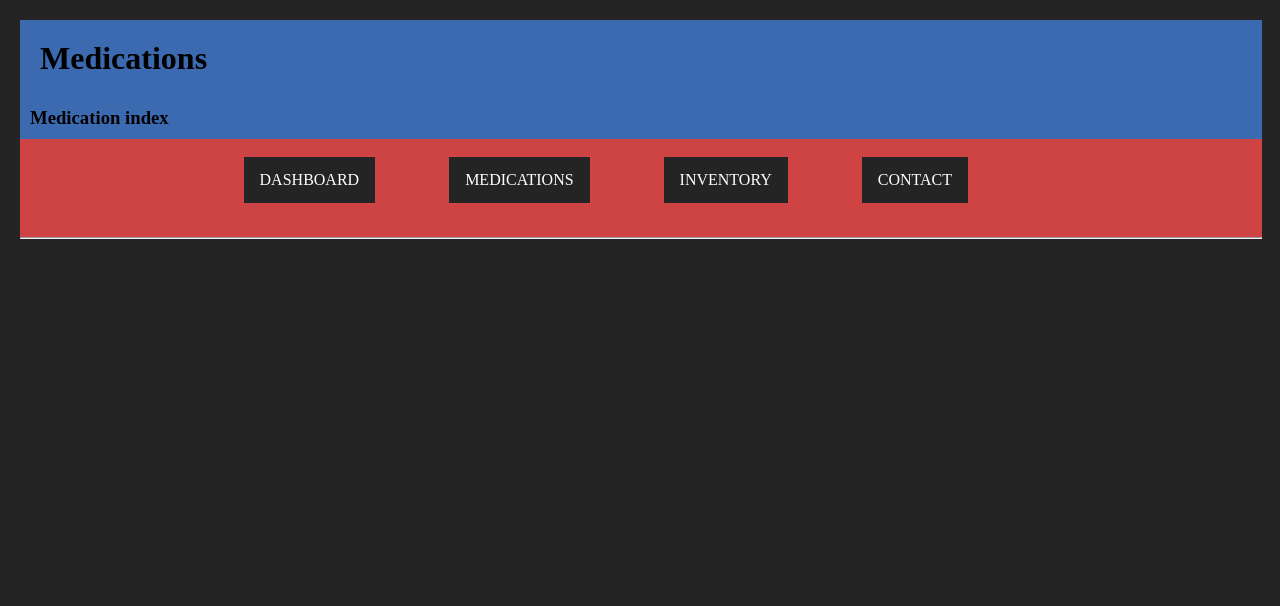
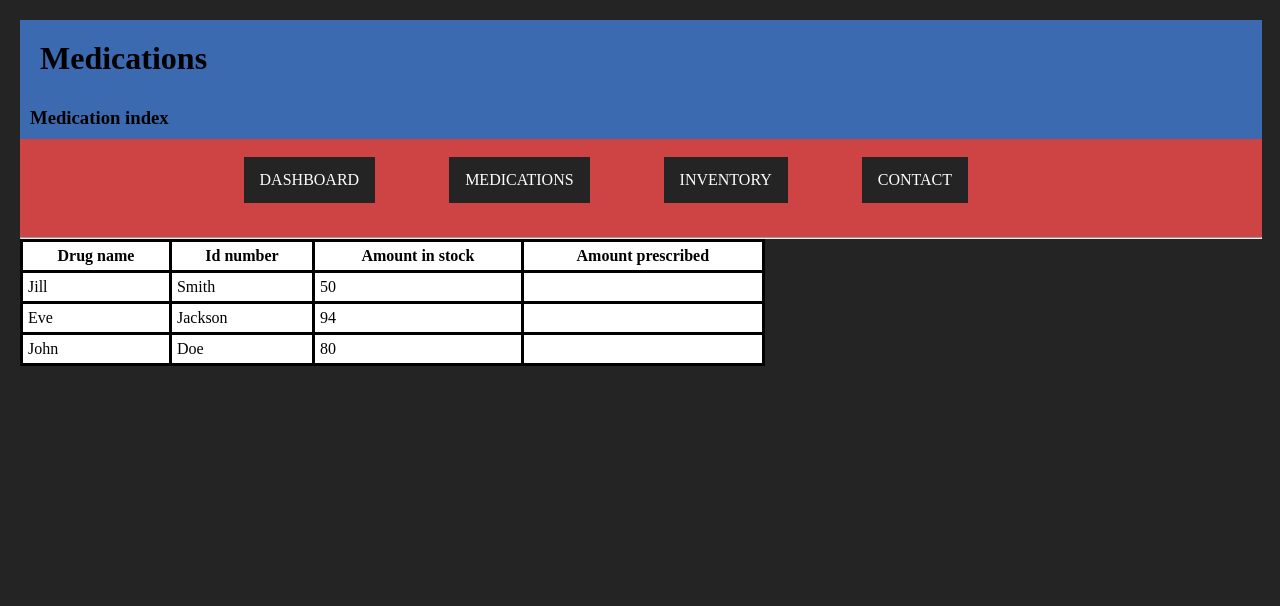
Before and after one commit to j478/Hackathon21, a Flask app: page /medications in a window 1280 px wide. Shown: the top 606 px of the page. Run offline with Flask 2, Linux system fonts and the light colour scheme; some libraries are stand-ins or nearby versions.

Commit message:
added table to medications page

```diff
--- a/static/style.css
+++ b/static/style.css
@@ -18,6 +18,20 @@ body {
     margin: 20px 20px 20px 20px;
 	background-color: #242424;
 	overflow: scroll;
+}
+/* table, th, td all appear on Medications.html */
+table, th, td {
+	border: 3px solid black;
+	border-collapse: collapse;
+  }
+  th, td {
+	padding: 5px;
+  }
+
+table{
+
+  border-collapse: collapse;
+	background: rgb(255, 255, 255);
 }
 
 .table {
--- a/templates/medications.html
+++ b/templates/medications.html
@@ -29,6 +29,37 @@
                     </nav>
                 <hr/>
             </header>
+            <content>
+
+                <table style="width:60%">
+                    <tr>
+                      <th>Drug name</th>
+                      <th>Id number</th>
+                      <th>Amount in stock</th>
+                      <th>Amount prescribed</th>
+                    </tr>
+                    <tr>
+                      <td>Jill</td>
+                      <td>Smith</td>
+                      <td>50</td>
+                      <td> </td>
+                    </tr>
+                    <tr>
+                      <td>Eve</td>
+                      <td>Jackson</td>
+                      <td>94</td>
+                      <td> </td>
+                    </tr>
+                    <tr>
+                      <td>John</td>
+                      <td>Doe</td>
+                      <td>80</td>
+                      <td> </td>
+                    </tr>
+                  </table>
+
+
+            </content>
 
         </div>
 
```
